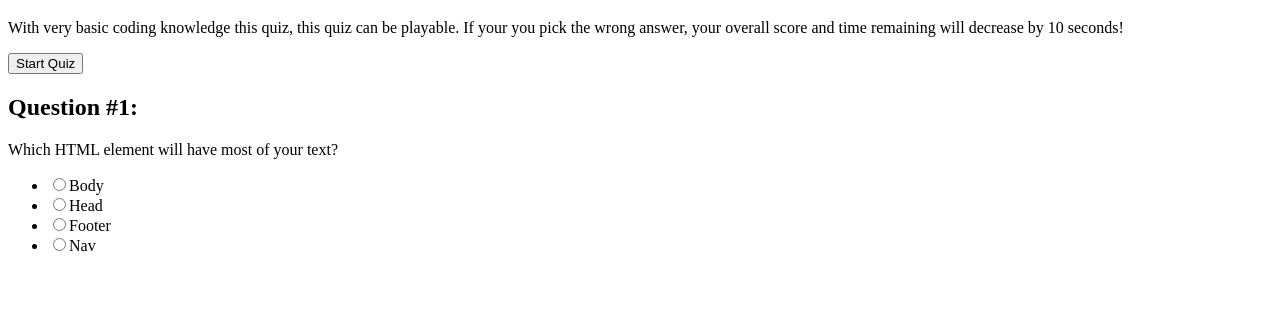
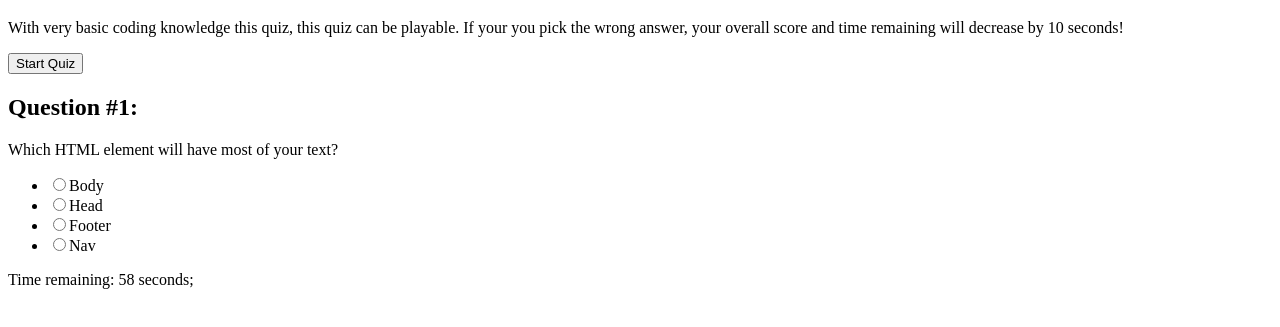
Before and after one commit to Narvinator/ask-a-beginner-coder, a plain HTML site: page index.html in a window 1280 px wide. Both pictures are taken after a click on the button "Start Quiz". Shown: the part 61-388 px from the top of the page. Drawn offline with Linux system fonts and the light colour scheme.

Commit message:
Added a functional timer

```diff
--- a/assets/script.js
+++ b/assets/script.js
@@ -11,8 +11,8 @@ startButton.addEventListener("click", startQuiz);
 
 function startQuiz() {
     document.getElementById("question-div");
-    showQuestion()
-
+    showQuestion();
+    startTimer();
 }
 
 
@@ -44,3 +44,19 @@ function showQuestion(){
     }
 
 }
+
+var timerInterval;
+var timeRemaining = 60;
+var timerElement = document.getElementById("timer");
+
+function startTimer() {
+    timerInterval = setInterval(function() {
+        timeRemaining--;
+        timerElement.textContent = `Time remaining: ${timeRemaining} seconds;`
+
+        if (timeRemaining <=0) {
+            clearInterval(timerInterval);
+            timerElement.textcontent = "Time's up!";
+        }
+    }, 1000);
+}
--- a/index.html
+++ b/index.html
@@ -24,6 +24,7 @@
         <li><input type="radio" name="q1" value="Footer">Footer</li>
         <li><input type="radio" name="q1" value="Nav">Nav</li>
     </ul>
+    <div id="timer">Time left 60 seconds</div>
 </div>
 
 
```
